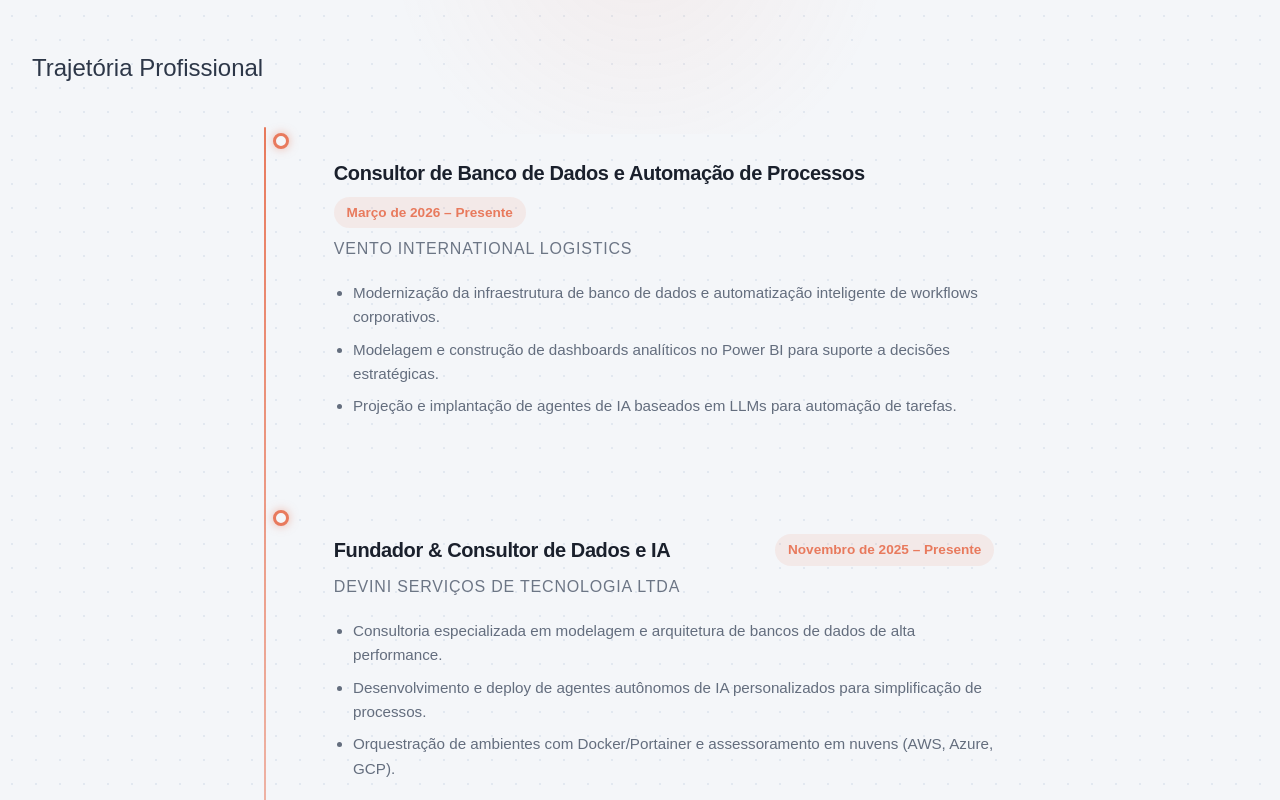
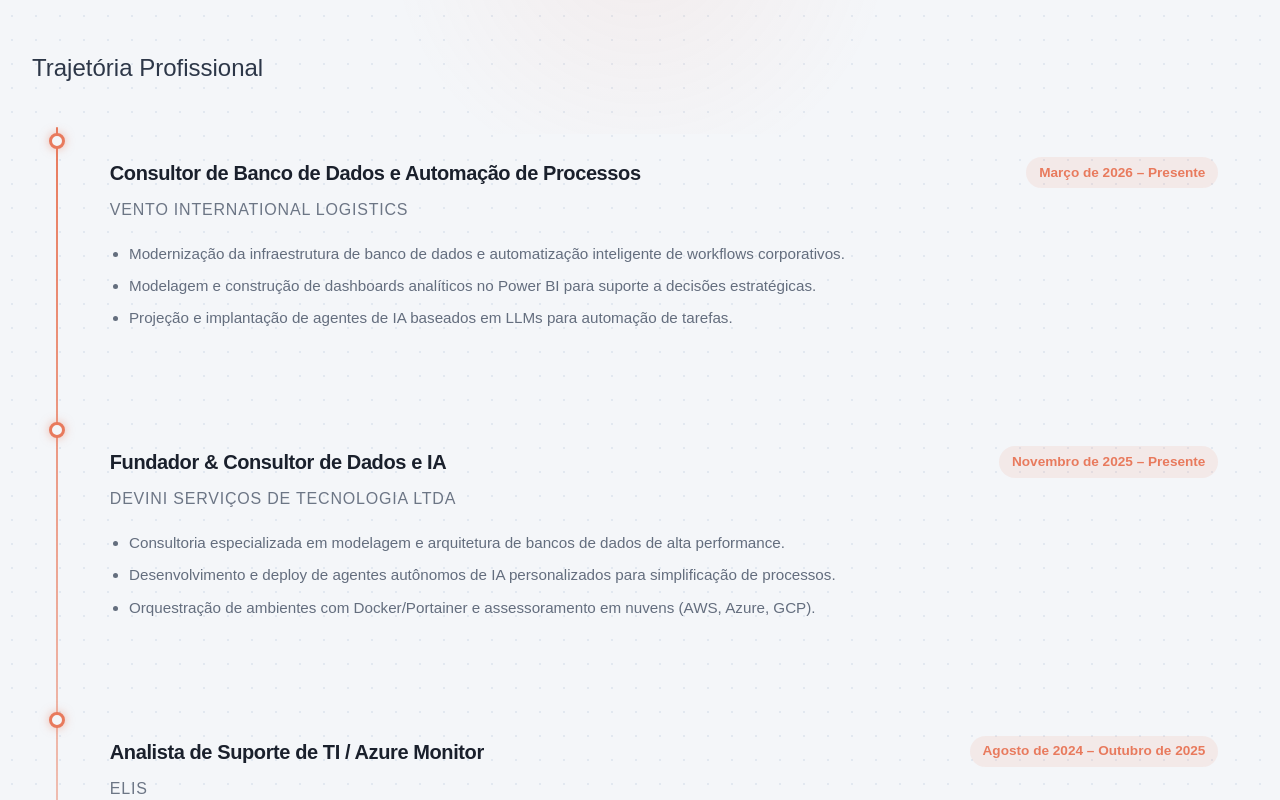
Before and after one commit to devini9/portfolio, a React (Vite) app: page / in a window 1280 px wide. Shown: the part 380-1180 px from the top of the page. Built offline with nearby package versions, Linux system fonts and the light colour scheme.

Commit message:
fix: timeline usa largura full — remove max-width 800px, alinha com outras seções

```diff
--- a/src/components/ExperienceTimeline.css
+++ b/src/components/ExperienceTimeline.css
@@ -14,10 +14,10 @@
 }
 
 .timeline-container {
-  max-width: 800px;
-  margin: 2.5rem auto 0;
+  max-width: 100%;
+  margin: 2.5rem 0 0;
   position: relative;
-  padding: 0 1rem;
+  padding: 0;
 }
 
 /* The vertical line */
```
